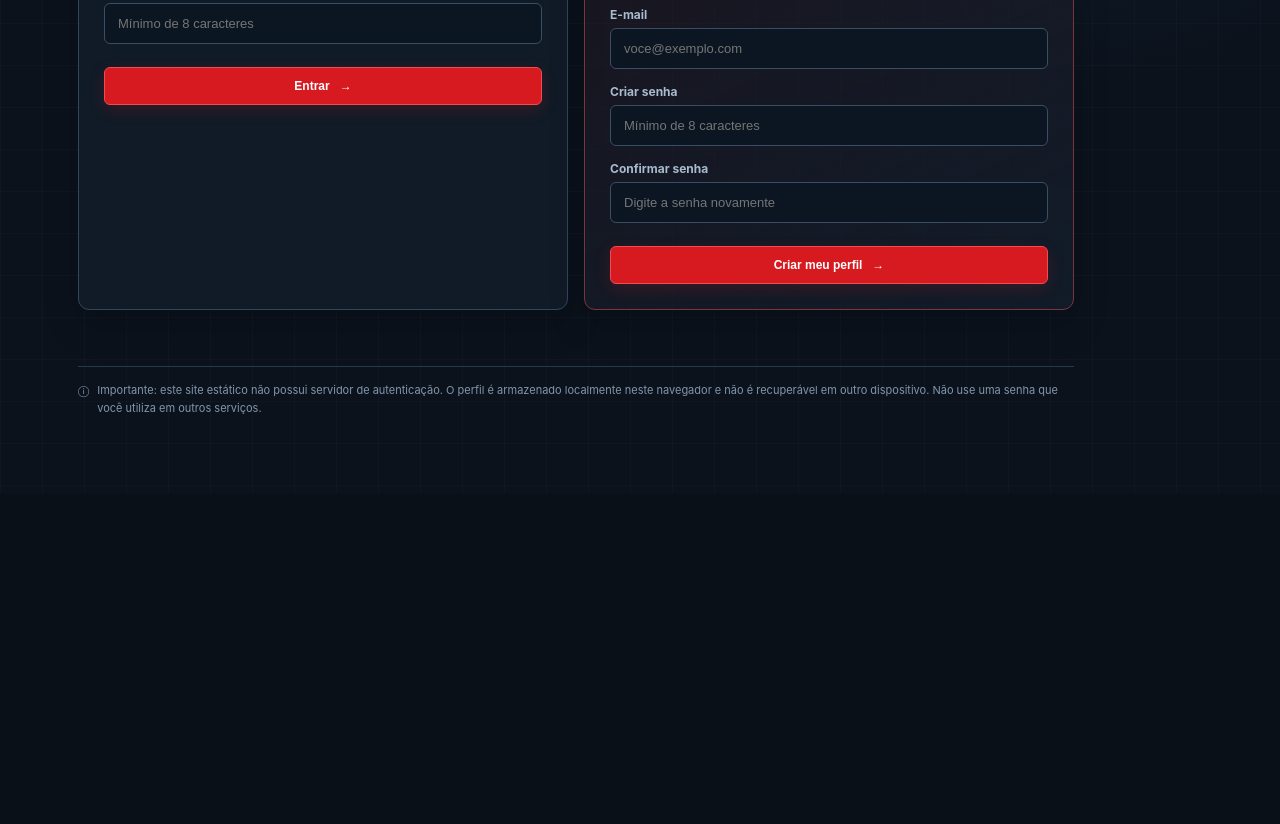
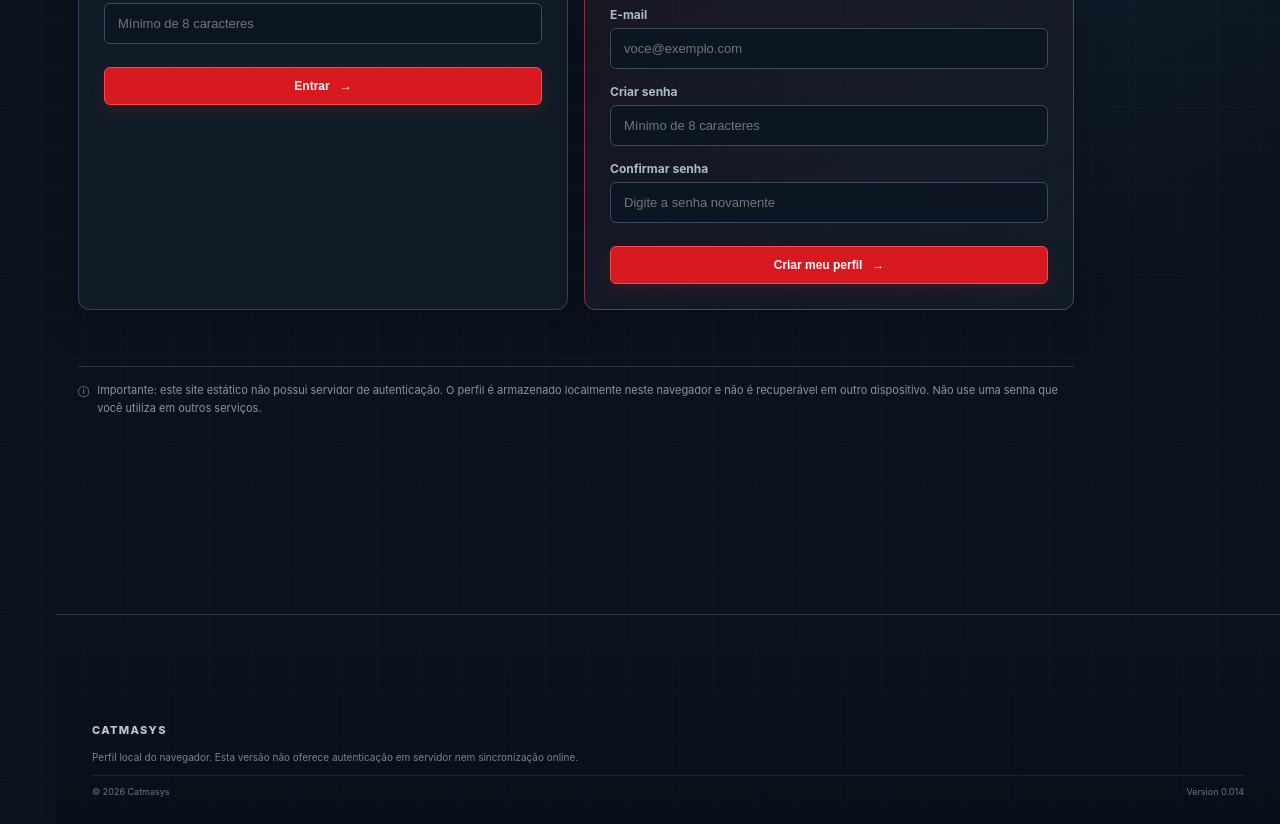
Before and after one commit to raphix-br/Catmasys, a plain HTML site: page perfil.html in a window 1280 px wide. Shown: the part 607-1431 px from the top of the page. Before the commit the page ends 1101 px from the top, so only its background shows below. Drawn offline with Linux system fonts and the light colour scheme.

Commit message:
Version 0.014 — acrescenta créditos e rodapé à página de perfil

```diff
--- a/perfil.html
+++ b/perfil.html
@@ -25,6 +25,6 @@
   </section>
   <p id="auth-message" class="auth-message" role="status" aria-live="polite"></p>
   <p class="local-note profile-note"><span aria-hidden="true">ⓘ</span> Importante: este site estático não possui servidor de autenticação. O perfil é armazenado localmente neste navegador e não é recuperável em outro dispositivo. Não use uma senha que você utiliza em outros serviços.</p>
-</main>
+</main><footer class="site-footer profile-footer" aria-label="Informações do site"><div class="footer-brand">CATMASYS</div><div class="footer-legal">Perfil local do navegador. Esta versão não oferece autenticação em servidor nem sincronização online.</div><div class="footer-meta"><span>© 2026 Catmasys</span><span>Version 0.014</span></div></footer>
 <script src="js/perfil.js"></script>
 </body></html>
```
